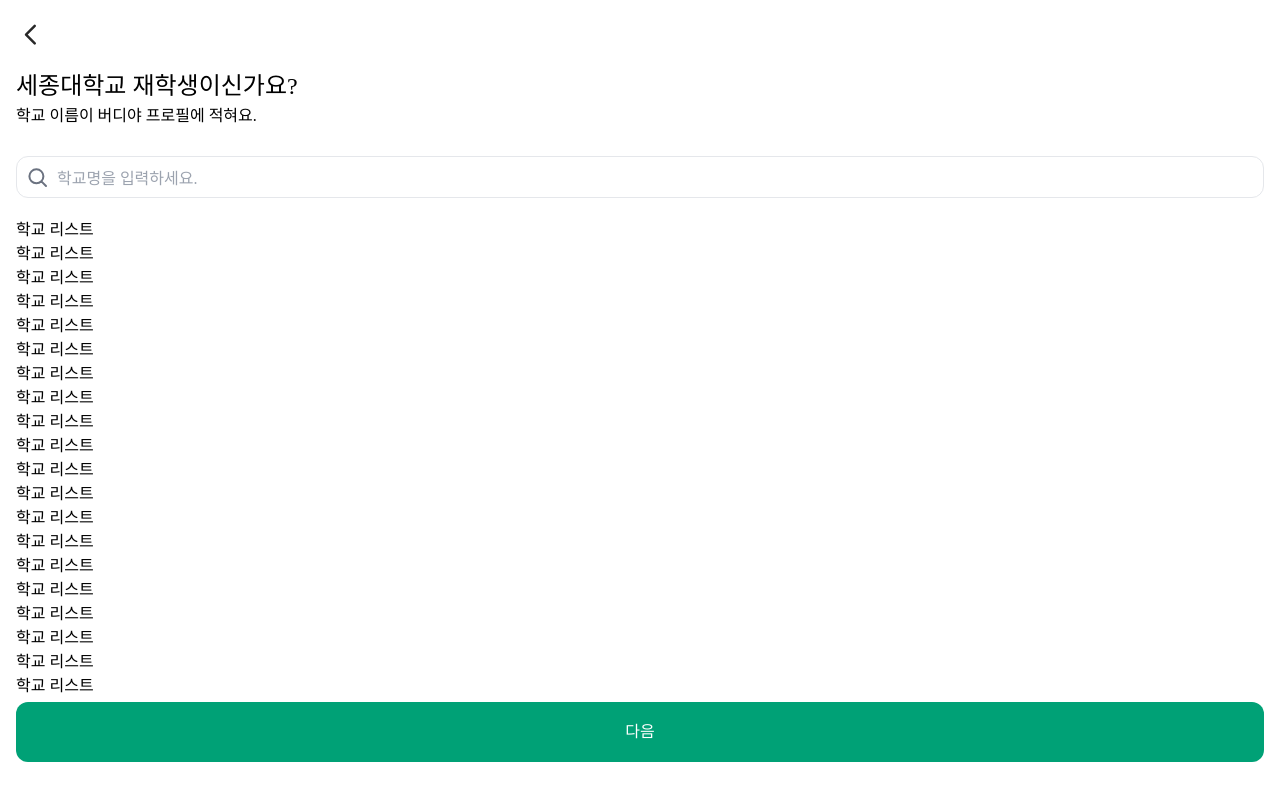
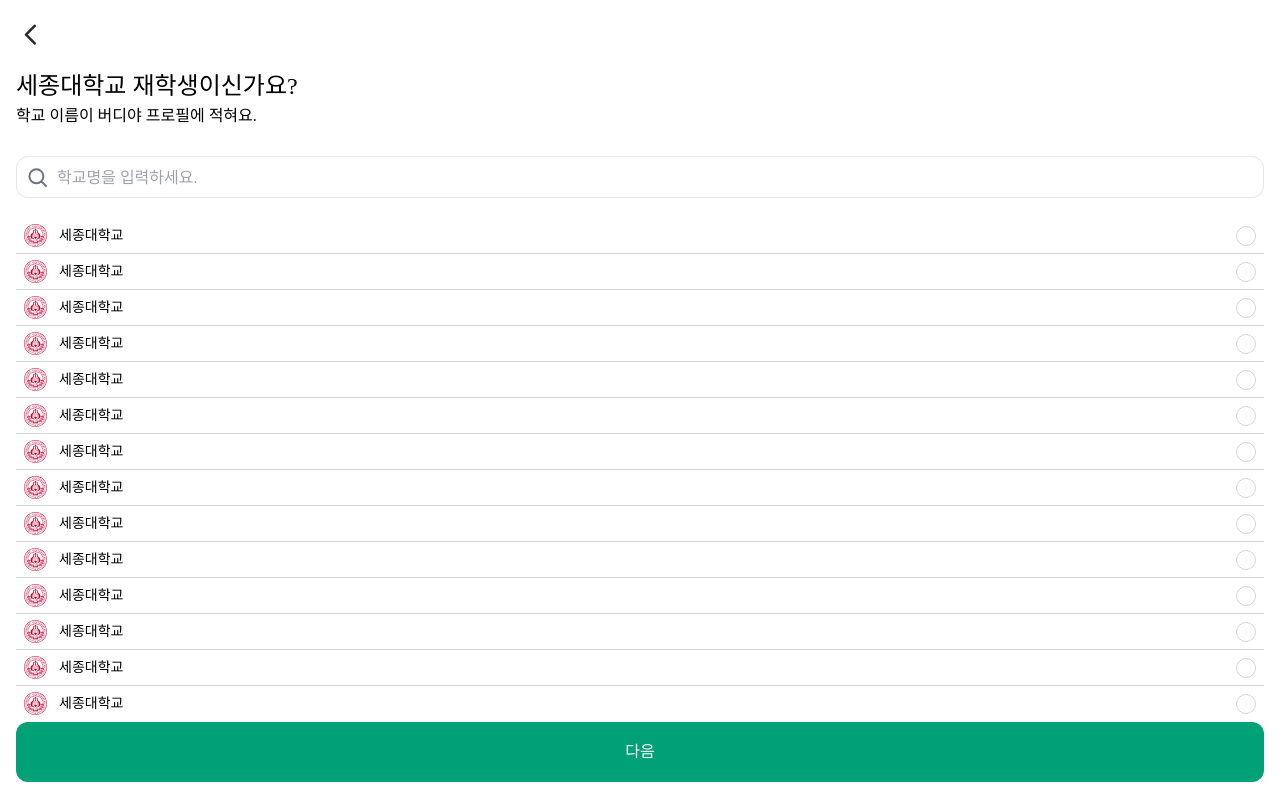
Before and after one commit to buddy-ya/fe-webview, a React (Vite) app: page / in a window 1280 px wide. Built offline with nearby package versions, Linux system fonts and the light colour scheme.

Commit message:
feat: 대학 리스트 구현 & 체크박스 기능 커스텀

```diff
--- a/src/components/SearchBar.tsx
+++ b/src/components/SearchBar.tsx
@@ -29,7 +29,7 @@
                 value={keyword}
                 onChange={e => handleKeywordChange(e.target.value)}
                 placeholder="학교명을 입력하세요."
-                className="flex-grow ml-2 mt-1 placeholder-gray-400 text-gray-700 "
+                className="flex-grow ml-2 mt-0.5 placeholder-gray-400 text-gray-700 focus:outline-none"
             />
         </div>
     )
--- a/src/components/UnivList.tsx
+++ b/src/components/UnivList.tsx
@@ -1,7 +1,25 @@
-import React from 'react'
+import { univList } from "../data/univ";
 
 export default function UnivList() {
     return (
-        <div>UnivList</div>
+        <ul className="mt-5 h-[calc(100vh-300px)] max-h-[calc(100vh-300px)] overflow-y-auto ">
+            {univList.map(univ => <>
+                <li key={univ.id} className="flex items-center justify-center p-2 w-full h-[35px]">
+                    <div className="flex items-center justify-between w-full">
+                        <div className="flex items-center space-x-3">
+                            <img src={`/univ/${univ.imageURL}`} alt="로고" className="w-[23px] h-[23px]" />
+                            <span className="flex text-sm font-medium">{univ.name}</span>
+                        </div>
+                    </div>
+
+                    <input
+                        type="checkbox"
+                        className="appearance-none w-[20px] h-[20px] rounded-full border border-gray-300 checked:bg-primary checked:bg-[url('/checkbox.svg')] bg-no-repeat bg-center"
+                    />
+                </li>
+                <div className="h-[1px] bg-gray-300"></div></>)}
+
+        </ul>
+
     )
 }
--- /dev/null
+++ b/src/data/univ.ts
@@ -0,0 +1,82 @@
+export const univList = [{
+    "id": 1,
+    "name": "세종대학교",
+    "imageURL": "sejong.svg"
+},
+{
+    "id": 2,
+    "name": "세종대학교",
+    "imageURL": "sejong.svg"
+},
+{
+    "id": 3,
+    "name": "세종대학교",
+    "imageURL": "sejong.svg"
+},
+{
+    "id": 4,
+    "name": "세종대학교",
+    "imageURL": "sejong.svg"
+},
+{
+    "id": 5,
+    "name": "세종대학교",
+    "imageURL": "sejong.svg"
+},
+{
+    "id": 6,
+    "name": "세종대학교",
+    "imageURL": "sejong.svg"
+},
+{
+    "id": 7,
+    "name": "세종대학교",
+    "imageURL": "sejong.svg"
+},
+{
+    "id": 8,
+    "name": "세종대학교",
+    "imageURL": "sejong.svg"
+},
+{
+    "id": 9,
+    "name": "세종대학교",
+    "imageURL": "sejong.svg"
+},
+{
+    "id": 10,
+    "name": "세종대학교",
+    "imageURL": "sejong.svg"
+},
+{
+    "id": 11,
+    "name": "세종대학교",
+    "imageURL": "sejong.svg"
+},
+{
+    "id": 12,
+    "name": "세종대학교",
+    "imageURL": "sejong.svg"
+},
+{
+    "id": 13,
+    "name": "세종대학교",
+    "imageURL": "sejong.svg"
+},
+{
+    "id": 14,
+    "name": "세종대학교",
+    "imageURL": "sejong.svg"
+},
+{
+    "id": 15,
+    "name": "세종대학교",
+    "imageURL": "sejong.svg"
+},
+{
+    "id": 16,
+    "name": "세종대학교",
+    "imageURL": "sejong.svg"
+},
+
+] as const;
--- a/src/pages/UniversitySelectPage.tsx
+++ b/src/pages/UniversitySelectPage.tsx
@@ -1,5 +1,6 @@
 import BackButton from "../components/BackButton";
 import SearchBar from "../components/SearchBar";
+import UnivList from "../components/UnivList";
 
 export default function UniversitySelectPage() {
     return (
@@ -12,24 +13,7 @@
                 <span>학교 이름이 버디야 프로필에 적혀요.</span>
                 <div className="mt-[28px] h-full">
                     <SearchBar />
-                    <ul className="mt-5 max-h-[calc(100vh-300px)] overflow-y-auto ">
-                        <li>학교 리스트</li>
-                        <li>학교 리스트</li>
-                        <li>학교 리스트</li>
-                        <li>학교 리스트</li><li>학교 리스트</li>
-                        <li>학교 리스트</li>
-                        <li>학교 리스트</li>
-                        <li>학교 리스트</li>
-                        <li>학교 리스트</li><li>학교 리스트</li>
-                        <li>학교 리스트</li>
-                        <li>학교 리스트</li>
-                        <li>학교 리스트</li>
-                        <li>학교 리스트</li><li>학교 리스트</li>
-                        <li>학교 리스트</li>
-                        <li>학교 리스트</li>
-                        <li>학교 리스트</li>
-                        <li>학교 리스트</li><li>학교 리스트</li>
-                    </ul>
+                    <UnivList />
                 </div>
             </main>
             <button className='flex items-center justify-center mt-1 w-full h-[60px] rounded-[12px] bg-primary'>
```
Also changed, not shown: public/checkbox.svg (added), public/univ/sejong.svg (added).
